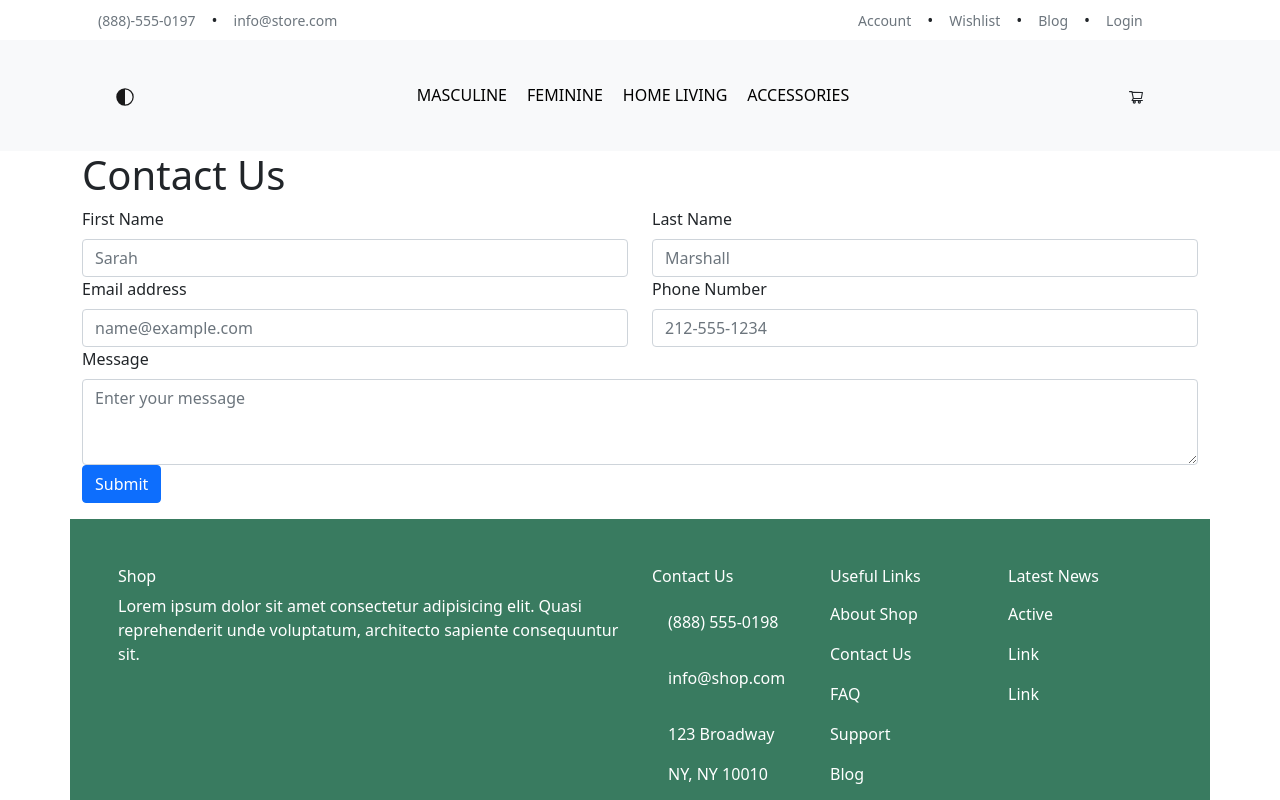
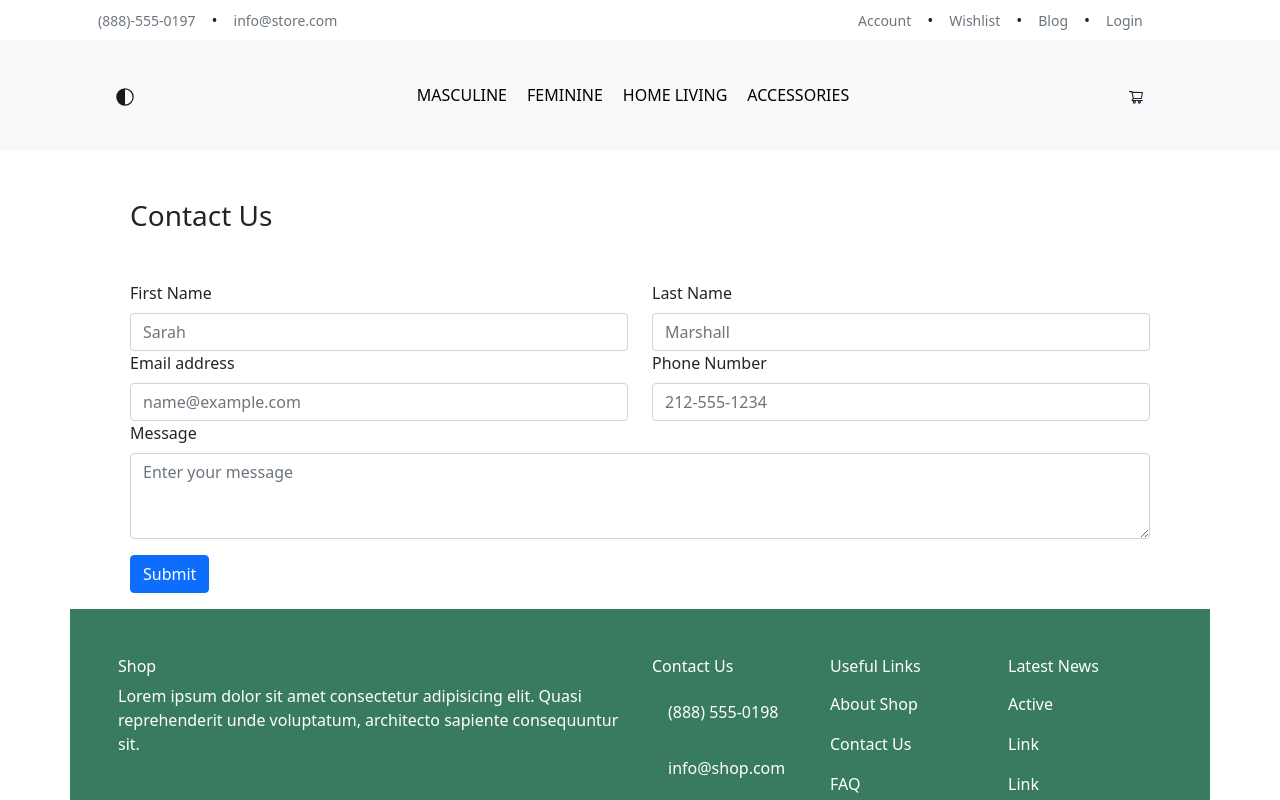
Before and after one commit to mattjaikaran/ecommerce-next, a Next.js app: page /contact-us in a window 1280 px wide. Shown: the top 800 px of the page. Built offline with nearby package versions, Linux system fonts and the light colour scheme.

Commit message:
updated contact form and faq

```diff
--- a/components/ContactForm/index.jsx
+++ b/components/ContactForm/index.jsx
@@ -18,7 +18,8 @@ const ContactForm = () => {
 
 
   return (
-    <Form onSubmit={handleSubmit(onSubmit)}>
+    <Form className="px-md-5 px-3" onSubmit={handleSubmit(onSubmit)}>
+      <h3 className="my-5 mobile-center">Contact Us</h3>
       <Row>
         <Col sm={6}>
           <Form.Group controlId="contactForm.firstName">
@@ -28,8 +29,9 @@ const ContactForm = () => {
               name="firstName"
               placeholder="Sarah"
               value={firstName}
-              onChange={e => setFirstName(e.target.value)}
-              {...register("firstName", {required: true, maxLength: 80})} />
+              onChange={(e) => setFirstName(e.target.value)}
+              {...register('firstName', { required: true, maxLength: 80 })}
+            />
           </Form.Group>
         </Col>
         <Col sm={6}>
@@ -39,9 +41,10 @@ const ContactForm = () => {
               type="text"
               name="lastName"
               value={lastName}
-              onChange={e => setLastName(e.target.value)}
+              onChange={(e) => setLastName(e.target.value)}
               placeholder="Marshall"
-              {...register("lastName", {required: true, maxLength: 80})} />
+              {...register('lastName', { required: true, maxLength: 80 })}
+            />
           </Form.Group>
         </Col>
         <Col sm={6}>
@@ -51,9 +54,10 @@ const ContactForm = () => {
               type="email"
               name="emailAddress"
               value={emailAddress}
-              onChange={e => setEmailAddress(e.target.value)}
+              onChange={(e) => setEmailAddress(e.target.value)}
               placeholder="name@example.com"
-              {...register("email", {required: true, pattern: /^\S+@\S+$/i})} />
+              {...register('email', { required: true, pattern: /^\S+@\S+$/i })}
+            />
           </Form.Group>
         </Col>
         <Col sm={6}>
@@ -63,9 +67,14 @@ const ContactForm = () => {
               type="tel"
               name="phoneNumber"
               value={phoneNumber}
-              onChange={e => setPhoneNumber(e.target.value)}
+              onChange={(e) => setPhoneNumber(e.target.value)}
               placeholder="212-555-1234"
-              {...register("phoneNumber", {required: true, minLength: 6, maxLength: 12})} />
+              {...register('phoneNumber', {
+                required: true,
+                minLength: 6,
+                maxLength: 12,
+              })}
+            />
           </Form.Group>
         </Col>
         <Col sm={12}>
@@ -76,13 +85,16 @@ const ContactForm = () => {
               name="message"
               rows={3}
               value={message}
-              onChange={e => setMessage(e.target.value)}
+              onChange={(e) => setMessage(e.target.value)}
               {...register}
-              placeholder="Enter your message" />
+              placeholder="Enter your message"
+            />
           </Form.Group>
         </Col>
       </Row>
-      <Button type="submit">Submit</Button>
+      <Button className="btn-xs-block mt-3" type="submit">
+        Submit
+      </Button>
     </Form>
   )
 }
--- a/pages/contact-us.jsx
+++ b/pages/contact-us.jsx
@@ -5,7 +5,6 @@ import ContactForm from '@/components/ContactForm'
 const ContactPage = () => {
   return (
     <Layout>
-      <h1>Contact Us</h1>
       <ContactForm />
     </Layout>
   )
```
Also changed, not shown: components/FAQ/index.jsx (+4 -35 lines), copy/faq.js (added, +12 -0 lines), hooks/accordion.js (added, +15 -0 lines).
